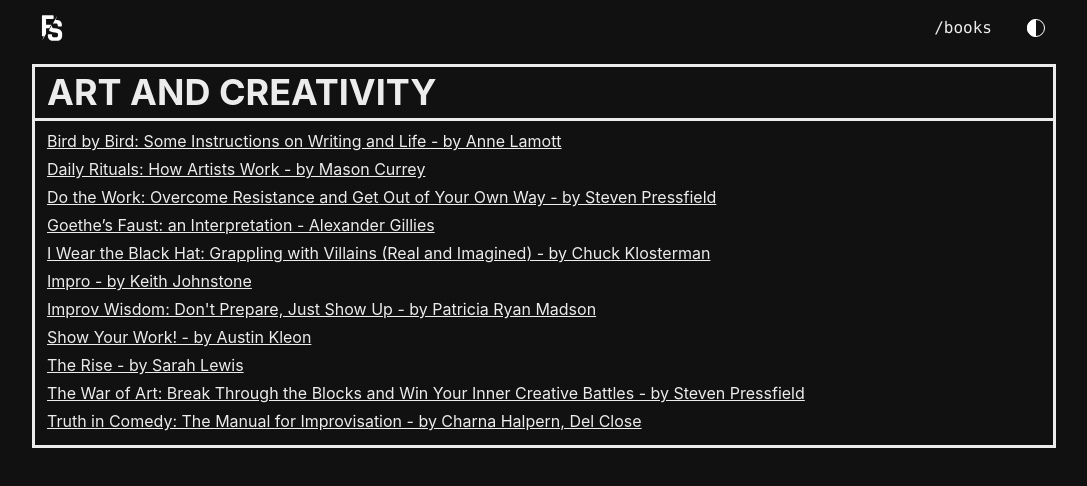
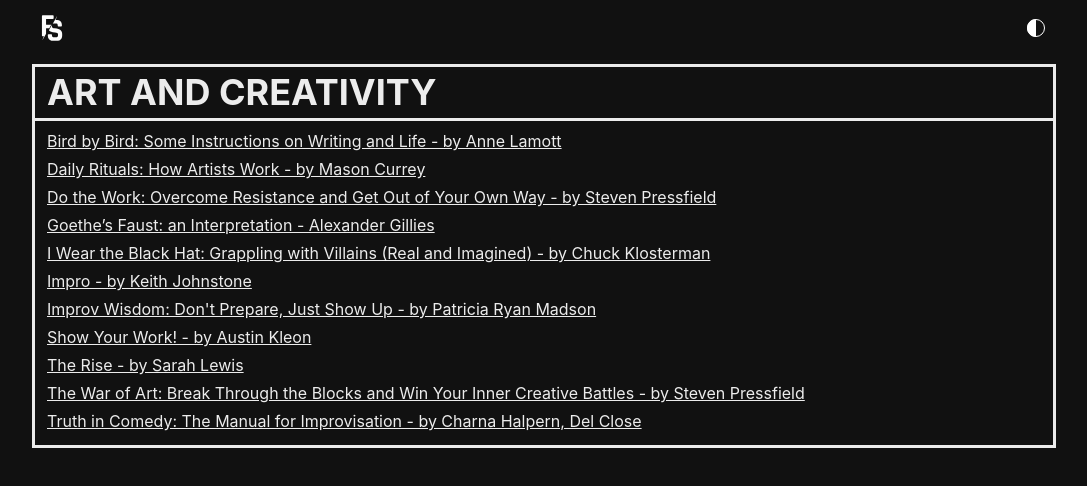
Before and after one commit to fluidself/fluidself.org, a Next.js app: page /books/art in a window 1280 px wide. Shown: the top 486 px of the page, without its empty margins (96-1183 px from the left). Built offline with nearby package versions, Linux system fonts and the light colour scheme.

Commit message:
Only renders books header nav item on root page

```diff
--- a/components/Header.js
+++ b/components/Header.js
@@ -4,7 +4,7 @@
 import ThemeSwitch from './ThemeSwitch';
 import FSIcon from './FSIcon';
 
-export default function Header() {
+export default function Header({ isRoot }) {
   return (
     <Flex as="nav" align="center" justify="space-between" wrap="wrap" w="100%" mb={4} mt={2}>
       <NextLink href="/">
@@ -12,6 +12,7 @@
           <FSIcon />
         </a>
       </NextLink>
+      {isRoot ? (
         <Stack spacing={6} align="center" direction="row">
           <NextLink href="/books" passHref>
             <Link textDecoration="none" fontFamily="mono">
@@ -20,6 +21,9 @@
           </NextLink>
           <ThemeSwitch />
         </Stack>
+      ) : (
+        <ThemeSwitch />
+      )}
     </Flex>
   );
 }
--- a/components/Layout.js
+++ b/components/Layout.js
@@ -1,10 +1,10 @@
 import { Container } from '@chakra-ui/react';
 import Header from './Header';
 
-function Layout({ children }) {
+function Layout({ children, isRoot }) {
   return (
     <Container maxWidth="container.lg" p={0}>
-      <Header />
+      <Header isRoot={isRoot} />
       {children}
     </Container>
   );
--- a/pages/index.js
+++ b/pages/index.js
@@ -4,7 +4,7 @@
 
 export default function Home() {
   return (
-    <Layout>
+    <Layout isRoot>
       <ContentBlock heading="PROJECTS">
         <Stack>
           <Heading size="lg">Dunlin</Heading>
```
Lines whose indentation alone changed are shown as unchanged.
